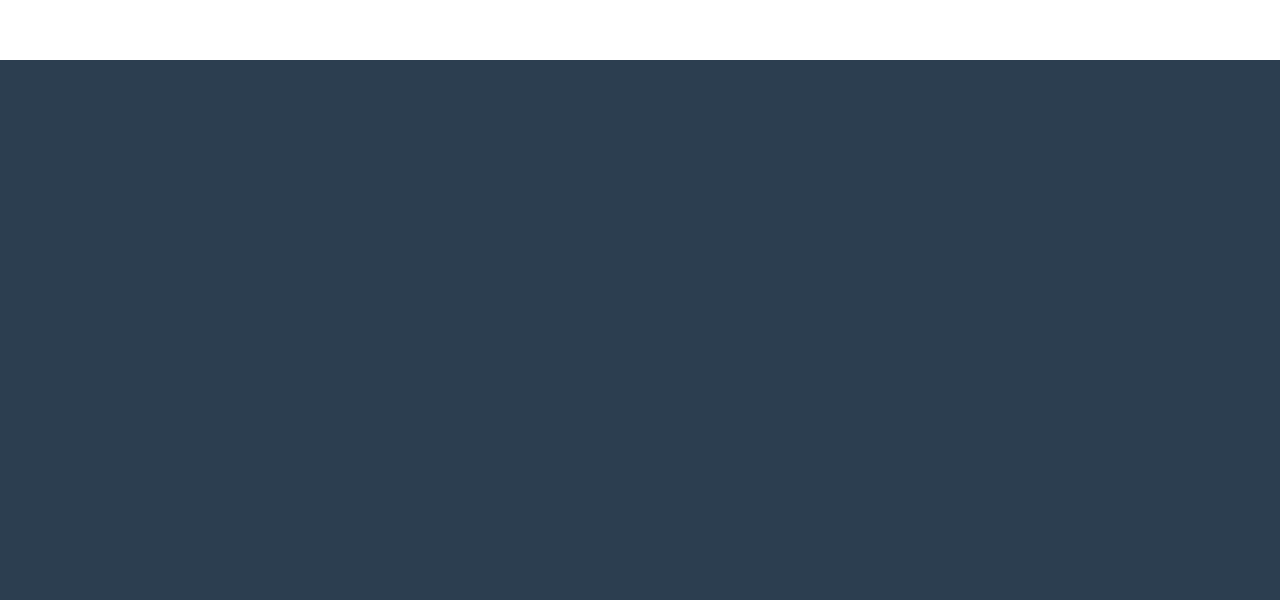
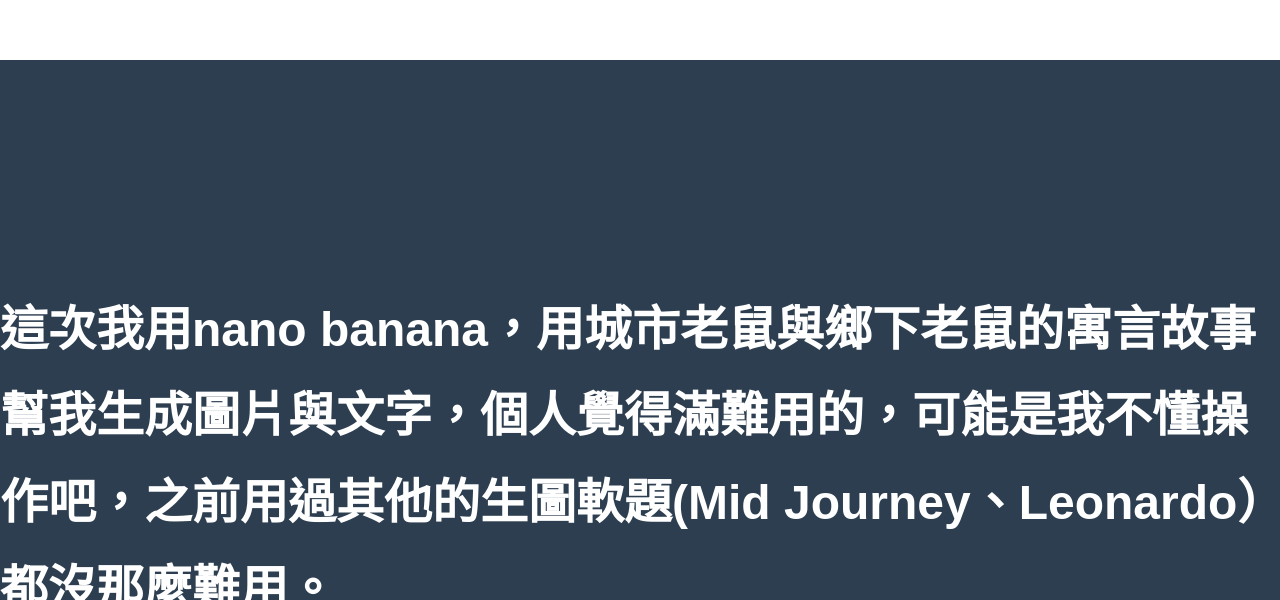
Before and after one commit to Kung0721/Kung0721.github.io, a plain HTML site: page as04/index.html in a window 1280 px wide. Shown: the part 11400-12000 px from the top of the page. Drawn offline with Linux system fonts and the light colour scheme.

Commit message:
Update index.html

```diff
--- a/as04/index.html
+++ b/as04/index.html
@@ -75,6 +75,9 @@
             display: flex;
             align-items: center;
             justify-content: center;
+            color: white;
+            font-size: 3rem;
+            font-weight: bold;
         }
 
         /* 響應式設計 */
@@ -142,6 +145,7 @@
 </section>
 
 <div class="footer">
+    這次我用nano banana，用城市老鼠與鄉下老鼠的寓言故事幫我生成圖片與文字，個人覺得滿難用的，可能是我不懂操作吧，之前用過其他的生圖軟題(Mid Journey、Leonardo）都沒那麼難用。
 </div>
 
 </body>
```
